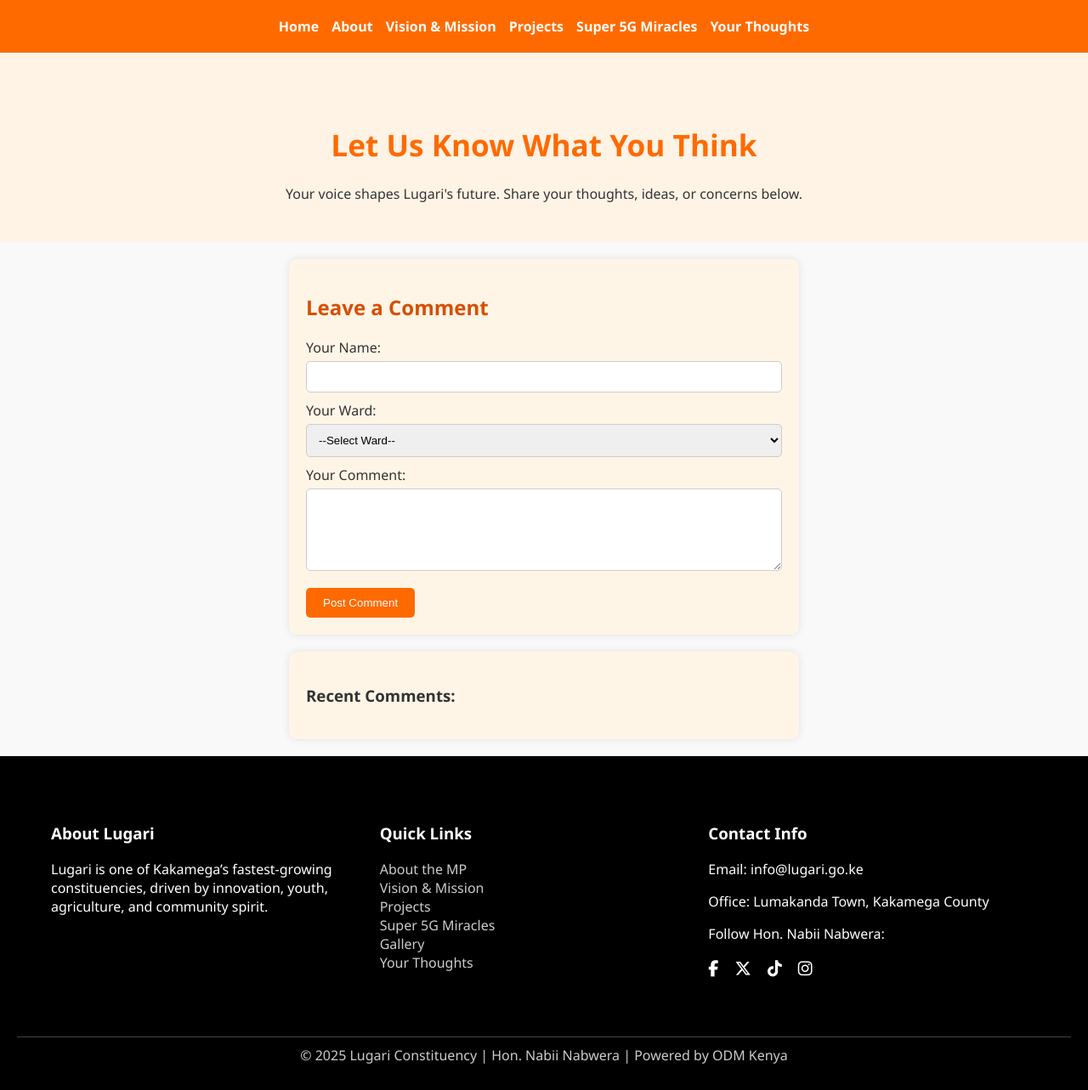
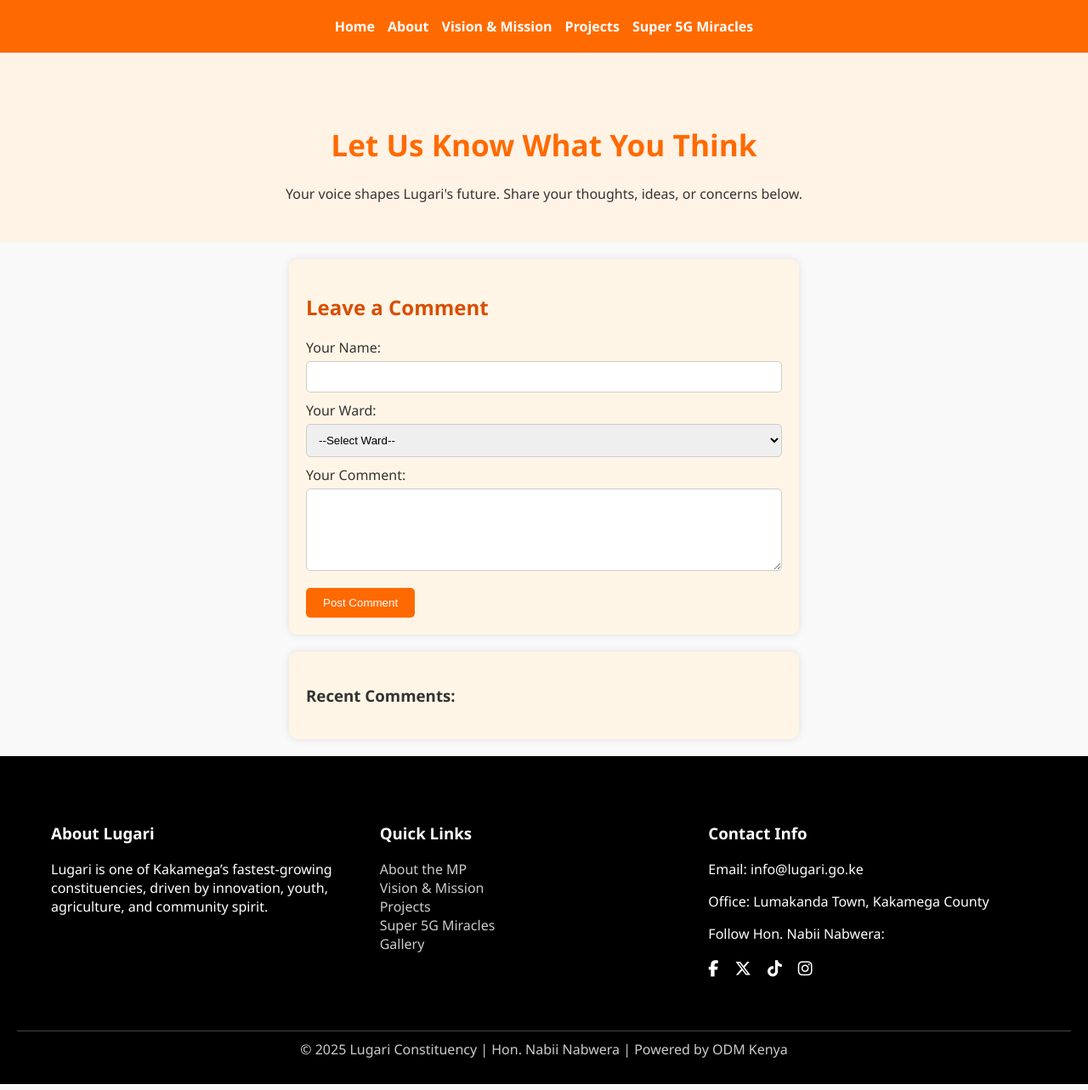
Before and after one commit to Michaelwaswa23/honnabiinabweramplugarisubcounty, a plain HTML site: page contact.html in a window 1280 px wide. Shown: the whole page at 85% size. Drawn offline with Linux system fonts and the light colour scheme; no server answers.

Commit message:
Update contact.html

```diff
--- a/contact.html
+++ b/contact.html
@@ -146,7 +146,7 @@
     <li><a href="vision.html">Vision & Mission</a></li>
     <li><a href="projects.html">Projects</a></li>
     <li><a href="super.html">Super 5G Miracles</a></li>
-    <li><a href="contact.html">Your Thoughts</a></li>
+
   </ul>
 </nav>
 
@@ -198,7 +198,7 @@
         <li><a href="projects.html">Projects</a></li>
         <li><a href="super.html">Super 5G Miracles</a></li>
         <li><a href="gallery.html">Gallery</a></li>
-        <li><a href="contact.html">Your Thoughts</a></li>
+
       </ul>
     </div>
     <div class="footer-section">
```
